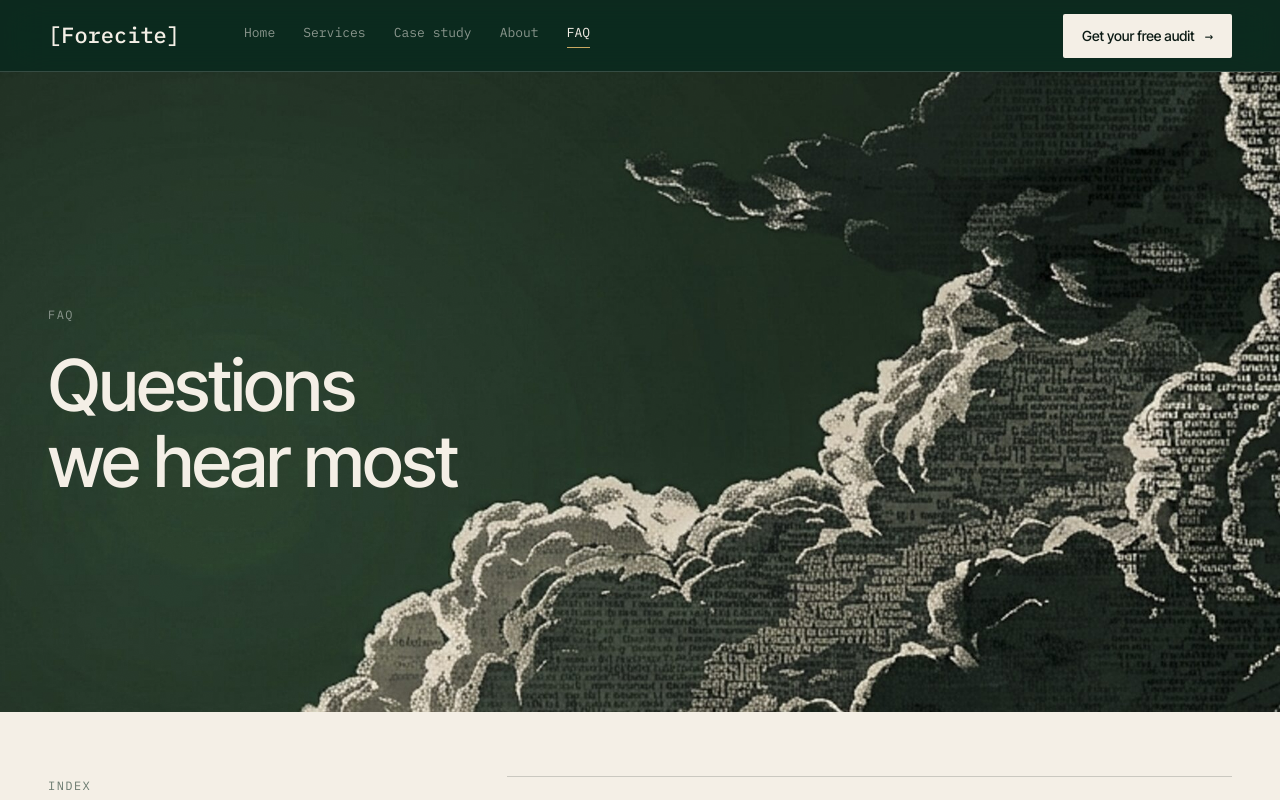
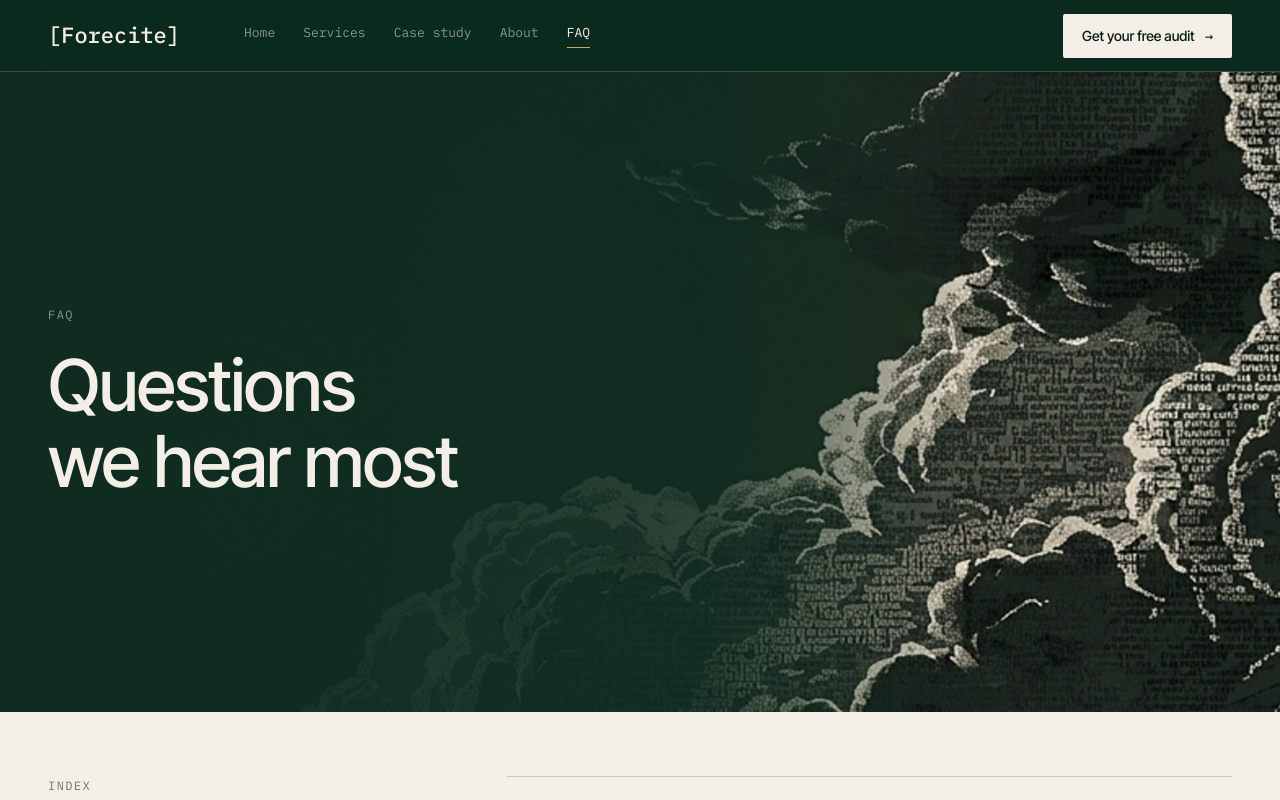
Before and after one commit to InvisibleJaguar90/forecite-site, a React (Vite) app: page /faq in a window 1280 px wide. Shown: the top 800 px of the page. Built offline with nearby package versions, Linux system fonts and the light colour scheme.

Commit message:
Session 4 item 2: HeroBackground sitewide, gradient overlay, body weight bump

```diff
--- a/src/pages/AuditShowcase.jsx
+++ b/src/pages/AuditShowcase.jsx
@@ -395,6 +395,7 @@ export default function AuditShowcase() {
         <p
           style={{
             fontSize: 17,
+            fontWeight: 500,
             lineHeight: 1.65,
             maxWidth: '46ch',
             marginTop: 32,
--- a/src/pages/Home.jsx
+++ b/src/pages/Home.jsx
@@ -50,6 +50,7 @@ export default function Home() {
         <p
           style={{
             fontSize: 18,
+            fontWeight: 500,
             lineHeight: 1.55,
             maxWidth: '46ch',
             marginTop: 32,
--- a/src/pages/Services.jsx
+++ b/src/pages/Services.jsx
@@ -85,7 +85,7 @@ export default function Services() {
         >
           What we do
         </h1>
-        <p style={{ fontSize: 22, lineHeight: 1.45, maxWidth: '32ch', marginTop: 32, color: 'var(--bone-200)' }}>
+        <p style={{ fontSize: 22, fontWeight: 500, lineHeight: 1.45, maxWidth: '32ch', marginTop: 32, color: 'var(--bone-200)' }}>
           We get AI platforms recommending your business.
         </p>
       </HeroBackground>
--- a/src/styles/responsive.css
+++ b/src/styles/responsive.css
@@ -476,13 +476,43 @@ body.drawer-open {
 /* ---------------------------------------------------------------------
    7. HeroBackground (Session 4 item 2)
       Desktop: full-bleed image background, content positioned in the
-        "open" column via 1fr 1fr grid.
-      Tablet (<=1024): tighten the open column to ~58% of width and
-        soften the image with a darker overlay so text reads cleanly
-        when the image gets relatively wider against the content.
+        "open" column via 1fr 1fr grid. A forest gradient overlay always
+        sits between the image and the content, transparent on the cloud
+        side and ramping to ~85% opaque forest on the text side, so text
+        legibility holds even when a variant's cloud mass bleeds across
+        the frame.
+      Tablet (<=1024): bias the open column wider so prose has room.
       Mobile (<=768): drop the image entirely, fall back to clean forest
         section, content goes full-width single column.
    --------------------------------------------------------------------- */
+
+/* Forest gradient overlay — applies at every viewport so the text zone
+   stays readable regardless of which variant is shipped (A, B, C reach
+   different distances across the frame). Ramp is intentionally tight:
+   0% transparent on cloud side preserves the illustration at full
+   strength; ramps fast through 25-45% so by the time the text column
+   starts (~50% across), the backdrop is already at 0.9+ opaque forest;
+   holds 0.92-0.96 across the entire text zone so body text reads
+   cleanly without any cloud-texture bleed-through. */
+.hero-bg::before {
+  content: "";
+  position: absolute;
+  inset: 0;
+  pointer-events: none;
+  background: linear-gradient(
+    to var(--hero-grad-dir, right),
+    rgba(14, 42, 31, 0) 0%,
+    rgba(14, 42, 31, 0) 25%,
+    rgba(14, 42, 31, 0.85) 45%,
+    rgba(14, 42, 31, 0.94) 70%,
+    rgba(14, 42, 31, 0.96) 100%
+  );
+  z-index: 1;
+}
+.hero-bg[data-hero-align="left"]::before {
+  --hero-grad-dir: left;
+}
+
 @media (max-width: 1024px) {
   .hero-bg .hero-bg-content {
     /* Bias the open column wider on tablet so prose has room to breathe
@@ -491,23 +521,6 @@ body.drawer-open {
   }
   .hero-bg[data-hero-align="left"] .hero-bg-content {
     grid-template-columns: 7fr 5fr !important;
-  }
-  /* Subtle overlay tinted to forest, only visible on tablet, helps text
-     contrast against any cloud bleed into the open side. */
-  .hero-bg::before {
-    content: "";
-    position: absolute;
-    inset: 0;
-    pointer-events: none;
-    background: linear-gradient(
-      to var(--hero-grad-dir, right),
-      rgba(14, 42, 31, 0) 0%,
-      rgba(14, 42, 31, 0.55) 100%
-    );
-    z-index: 1;
-  }
-  .hero-bg[data-hero-align="left"]::before {
-    --hero-grad-dir: left;
   }
 }
 
```
